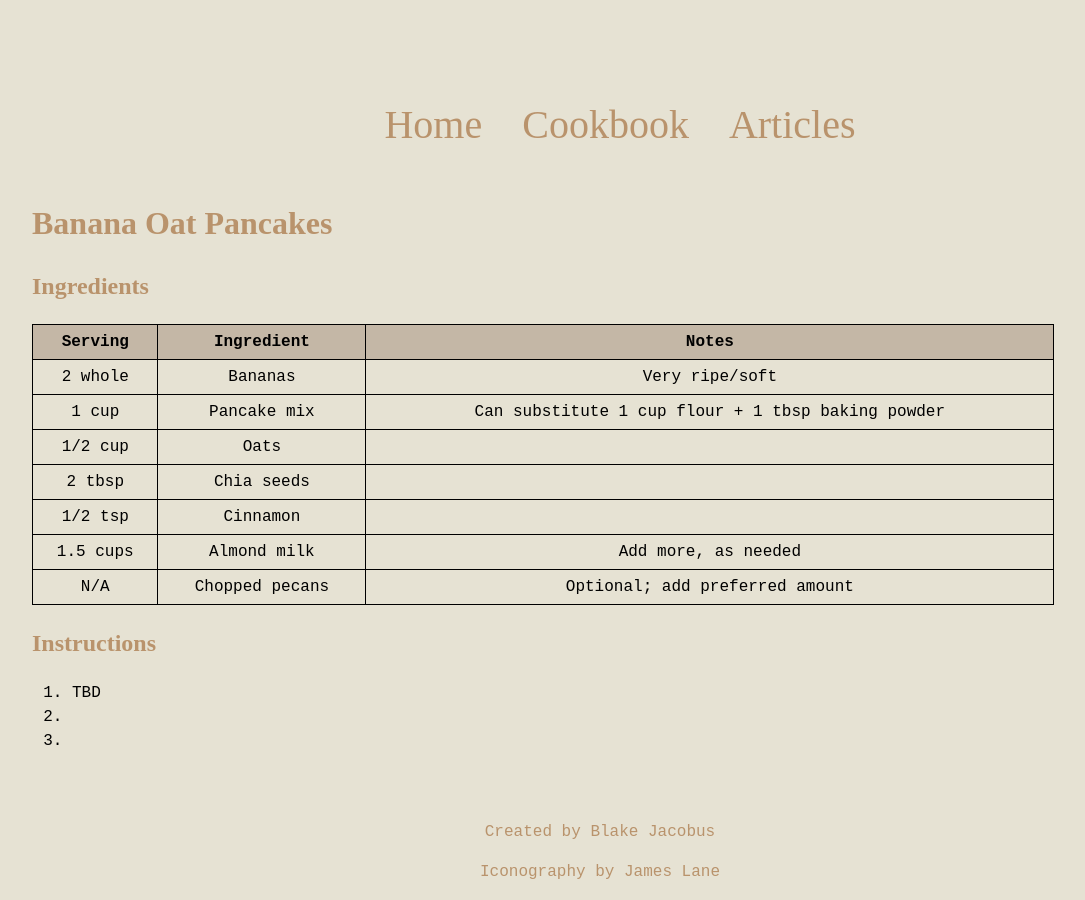
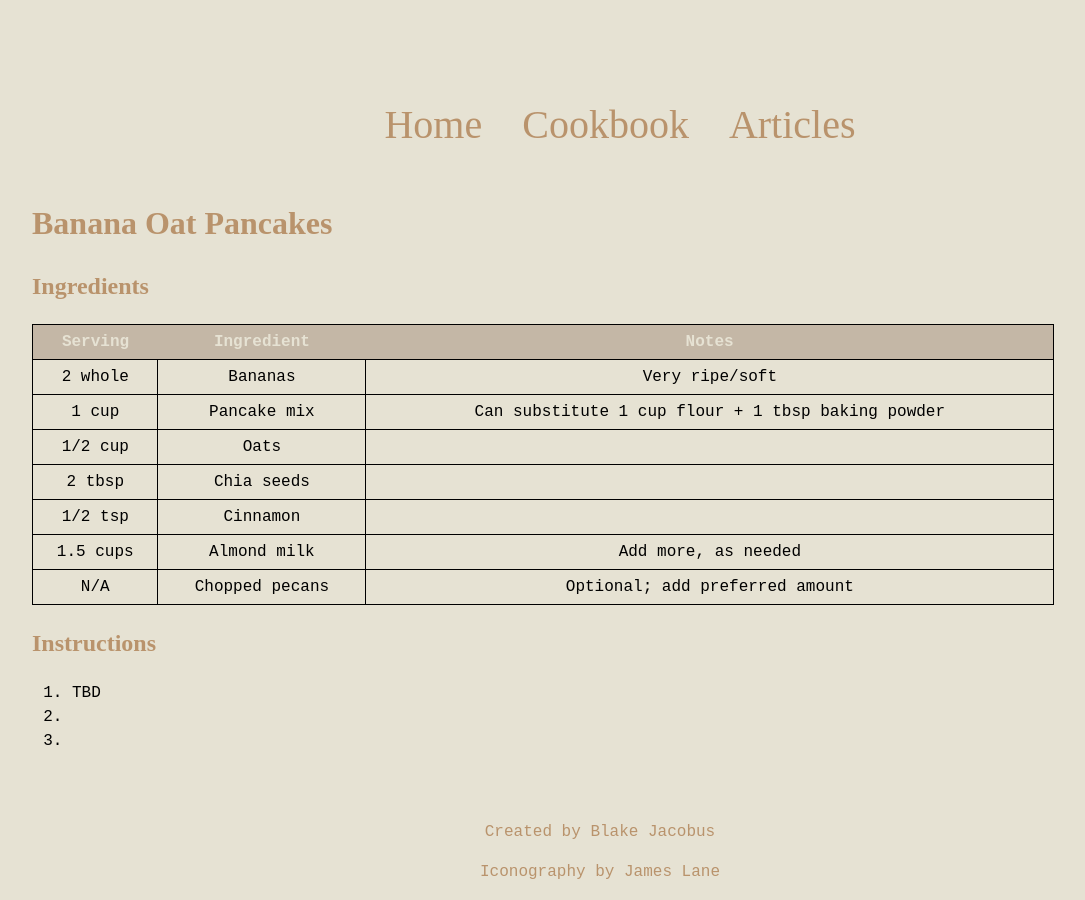
Before and after one commit to blakejacobus/creationcookbook.com, a Jekyll site: the page built from _breakfast/banana-oat-pancakes.md, in a window 1280 px wide. Shown: the whole page, without its empty margins (40-1125 px from the left). Built offline with Jekyll 4.4.1, drawn with Linux system fonts in a browser that asks for light colours.

Commit message:
table styling

```diff
--- a/_sass/main.scss
+++ b/_sass/main.scss
@@ -97,6 +97,8 @@ tr {
 
 th {
   background-color: #c4b7a6;
+  color: #e6e2d3;
+  border: #c4b7a6;
 }
 
 ul { // Used for nav styling
```
